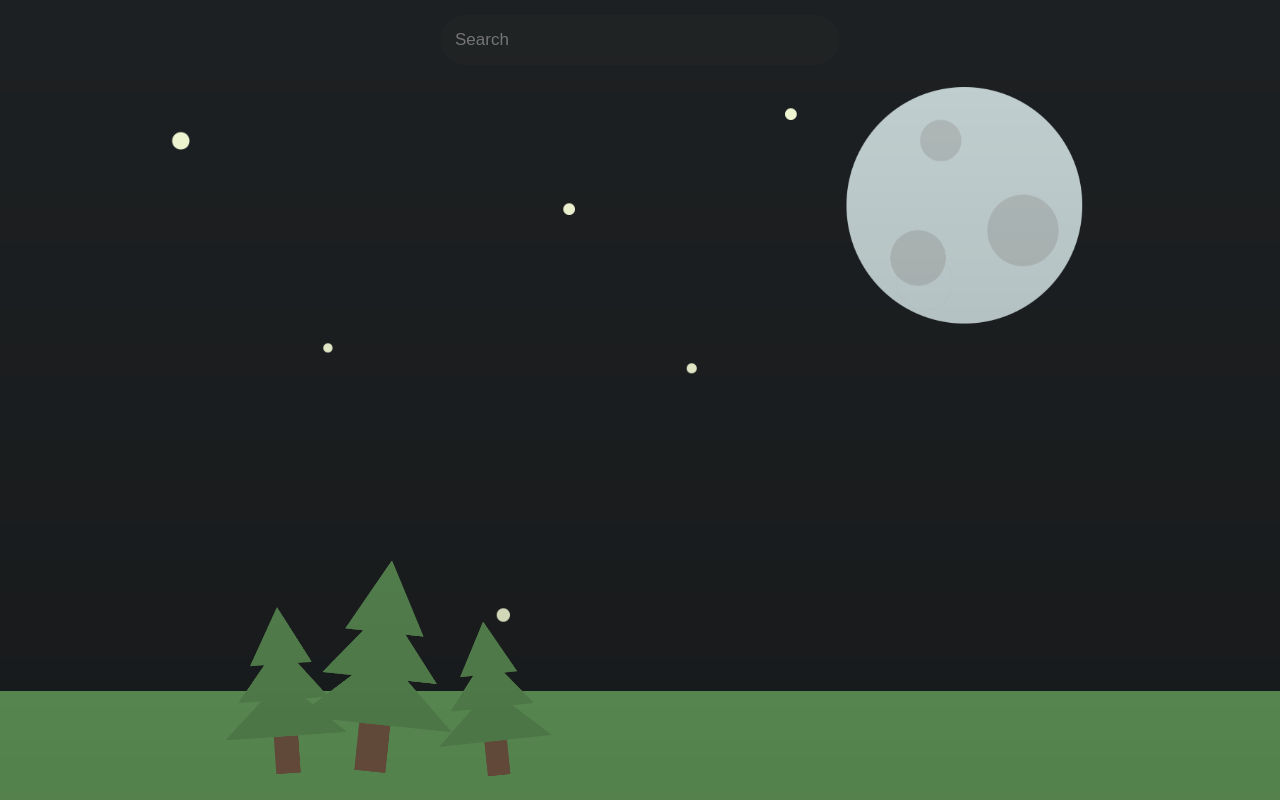
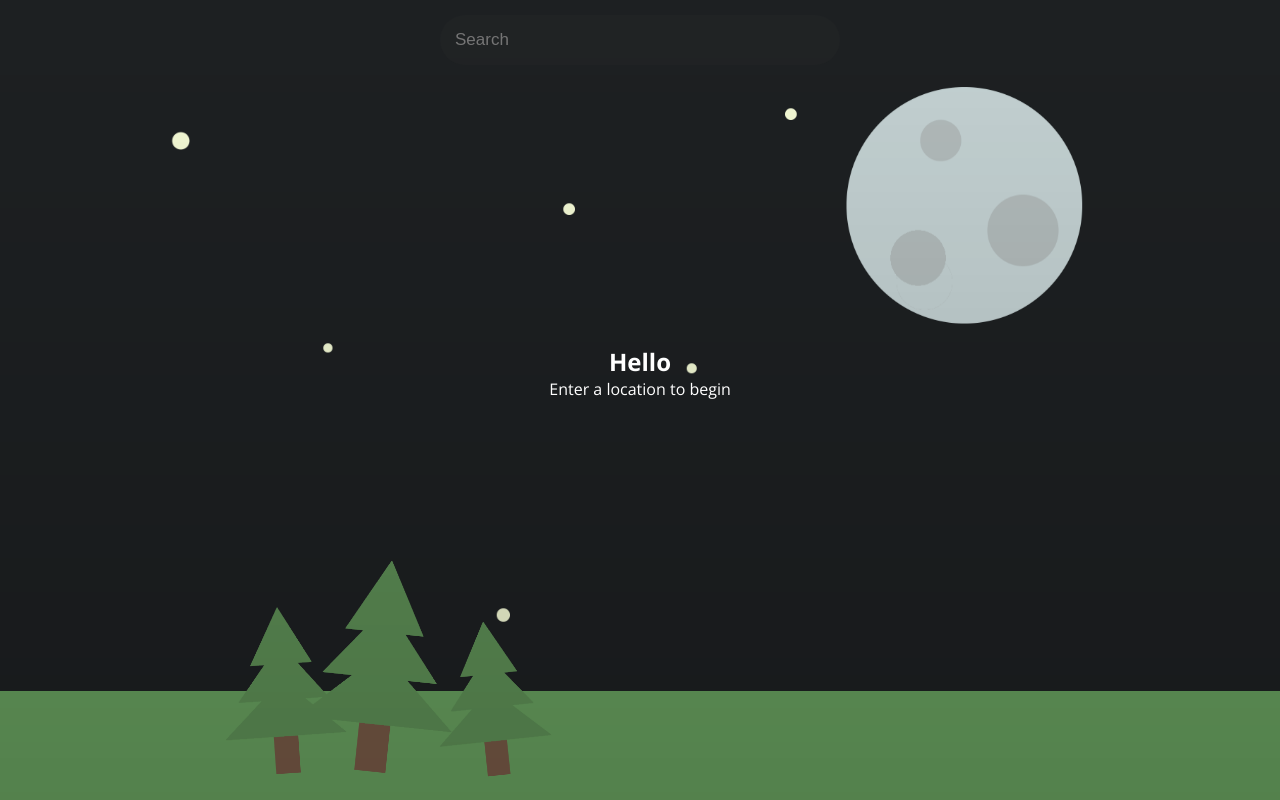
Before and after one commit to chiyeon/simple-weather, a React (Create React App) app: page / in a window 1280 px wide. Built offline with nearby package versions, Linux system fonts and the light colour scheme; no server answers.

Commit message:
added welcome message

```diff
--- a/src/App.js
+++ b/src/App.js
@@ -9,6 +9,7 @@ function App() {
 
   const [query, setQuery] = useState("");
   const [weather, setWeather] = useState({});
+  const [showWelcome, setShowWelcome] = useState(true);
 
   /* retrieve previous location from local storage */
   useEffect(() => {
@@ -19,6 +20,7 @@ function App() {
   }, [])
 
   const updateWeather = (q) => {
+    setShowWelcome(q === "" ? true : false);
     fetch(`${api.base}weather?q=${q}&units=imperial&APPID=${api.key}`)
         .then(res => res.json())
         .then(result => {
@@ -98,6 +100,10 @@ function App() {
               onKeyPress={search}
             />
           </div>
+          {showWelcome ? <div className="welcome-message">
+            <h2>Hello</h2>
+            <p>Enter a location to begin</p>
+          </div> : ""}
           {(typeof weather.main != "undefined") ? (
           <div className="info-container">
             <div className="location-box">
--- a/src/index.css
+++ b/src/index.css
@@ -173,3 +173,8 @@ main {
   font-size: 18px;
   font-weight: bold;
 }
+
+.welcome-message {
+  text-align: center;
+  padding-top: 35vh;
+}
```
